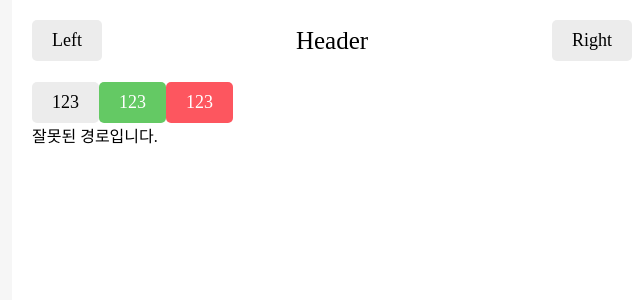
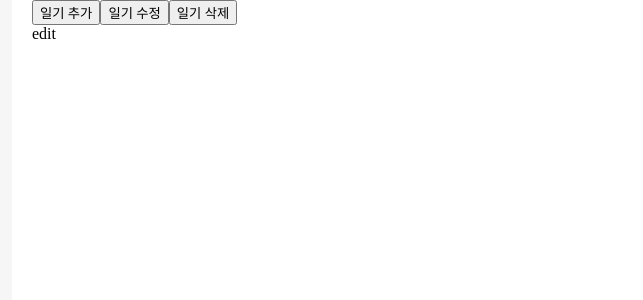
Before and after one commit to junsunghan/Diary, a React (Vite) app: page /edit/1 in a window 1280 px wide. Shown: the top 300 px of the page, without its empty margins (308-951 px from the left). Built offline with nearby package versions, Linux system fonts and the light colour scheme; a web font is replaced by a local one.

Commit message:
2. 일기 관리 기능 구현 완료

```diff
--- a/src/App.jsx
+++ b/src/App.jsx
@@ -4,8 +4,11 @@
 import New from "./pages/New";
 import Notfound from "./pages/Notfound";
 import Button from "./components/Button";
+import Edit from "./pages/Edit";
 import Header from "./components/Header";
-import { Routes, Route, Link, useNavigate } from "react-router-dom";
+
+import { Routes, Route } from "react-router-dom";
+import { useReducer, useRef, createContext } from "react";
 
 import { getEmotionImage } from "./util/get-emotion-image";
 
@@ -13,47 +16,117 @@
 // 2. "/new" : 새로운 일기를 작성하는 New 페이지
 // 3. "/diary" : 일기를 상세히 조회하는 Diary 페이지
 
+const mockData = [
+  {
+    id: 1,
+    createdDate: new Date().getTime(),
+    emotionId: 1,
+    content: "1번 일기 내용",
+  },
+  {
+    id: 2,
+    createdDate: new Date().getTime(),
+    emotionId: 2,
+    content: "2번 일기 내용",
+  },
+];
+
+function reducer(state, action) {
+  switch (action.type) {
+    case "CREATE":
+      return [action.data, ...state];
+    case "UPDATE":
+      return state.map((item) =>
+        String(item.id) === String(action.data.id) ? action.data : item
+      );
+    case "DELETE":
+      return state.filter((item) => item.id !== action.id);
+    default:
+      return state;
+  }
+}
+
+const DiaryStateContext = createContext();
+const DiaryDispatchContext = createContext();
+
 function App() {
-  const nav = useNavigate();
+  const [data, dispatch] = useReducer(reducer, mockData);
+  const idRef = useRef(3);
 
-  const onClickButton = () => {
-    nav("/new");
+  // 새로운 일기 추가
+  const onCreate = (createdDate, emotionId, content) => {
+    dispatch({
+      type: "CREATE",
+      data: {
+        id: idRef.current++,
+        createdDate,
+        emotionId,
+        content,
+      },
+    });
+  };
+
+  // 기존 일기 수정
+  const onUpdate = (id, createdDate, emotionId, content) => {
+    dispatch({
+      type: "UPDATE",
+      data: {
+        id,
+        createdDate,
+        emotionId,
+        content,
+      },
+    });
+  };
+
+  // 기존 일기 삭제
+  const onDelete = (id) => {
+    dispatch({
+      type: "DELETE",
+      id,
+    });
   };
 
   return (
     <>
-      <Header
-        title={"Header"}
-        leftChild={<Button text={"Left"} />}
-        rightChild={<Button text={"Right"} />}
-      />
-      <Button
-        text={"123"}
-        type={"DEFAULT"}
+      <button
         onClick={() => {
-          console.log("123번 버튼 클릭!");
+          onCreate(new Date().getTime(), 1, "하이");
         }}
-      />
-      <Button
-        text={"123"}
-        type={"POSITIVE"}
+      >
+        일기 추가
+      </button>
+      <button
         onClick={() => {
-          console.log("123번 버튼 클릭!");
+          onUpdate(1, new Date().getTime(), 3, "수정된 일기입니다");
         }}
-      />
-      <Button
-        text={"123"}
-        type={"NEGATIVE"}
+      >
+        일기 수정
+      </button>
+      <button
         onClick={() => {
-          console.log("123번 버튼 클릭!");
+          onDelete(1);
         }}
-      />
+      >
+        일기 삭제
+      </button>
+      <DiaryStateContext.Provider value={data}>
+        <DiaryDispatchContext.Provider
+          value={{
+            onCreate,
+            onUpdate,
+            onDelete,
+          }}
+        >
           <Routes>
             <Route path="/" element={<Home />} />
             <Route path="/new" element={<New />} />
             <Route path="/diary/:id" element={<Diary />} />
             <Route path="*" element={<Notfound />} />
+            <Route path="/edit/:id" element={<Edit />} />
           </Routes>
+        </DiaryDispatchContext.Provider>
+      </DiaryStateContext.Provider>
     </>
   );
 }
--- /dev/null
+++ b/src/pages/Edit.jsx
@@ -0,0 +1,7 @@
+import { useParams } from "react-router-dom";
+
+const Edit = () => {
+  const params = useParams();
+  return <div>edit</div>;
+};
+export default Edit;
```
Lines whose indentation alone changed are shown as unchanged.
